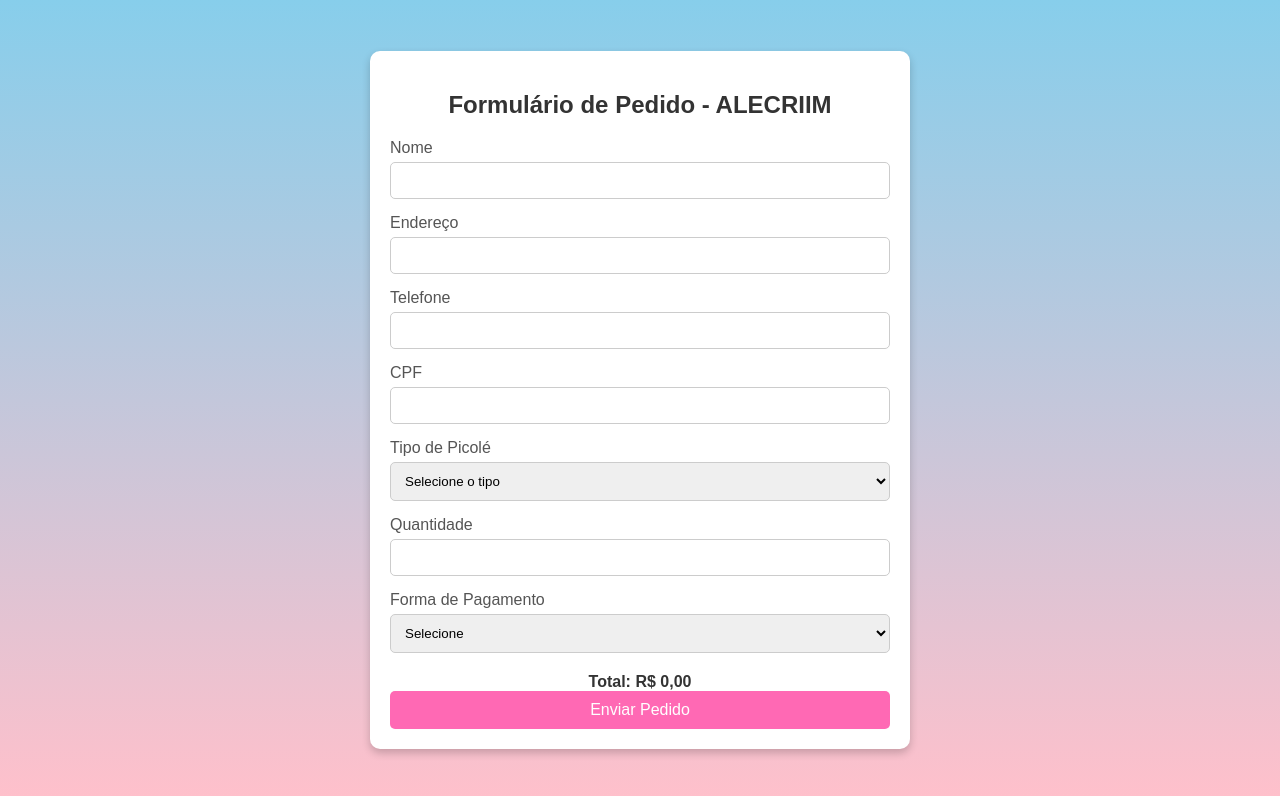
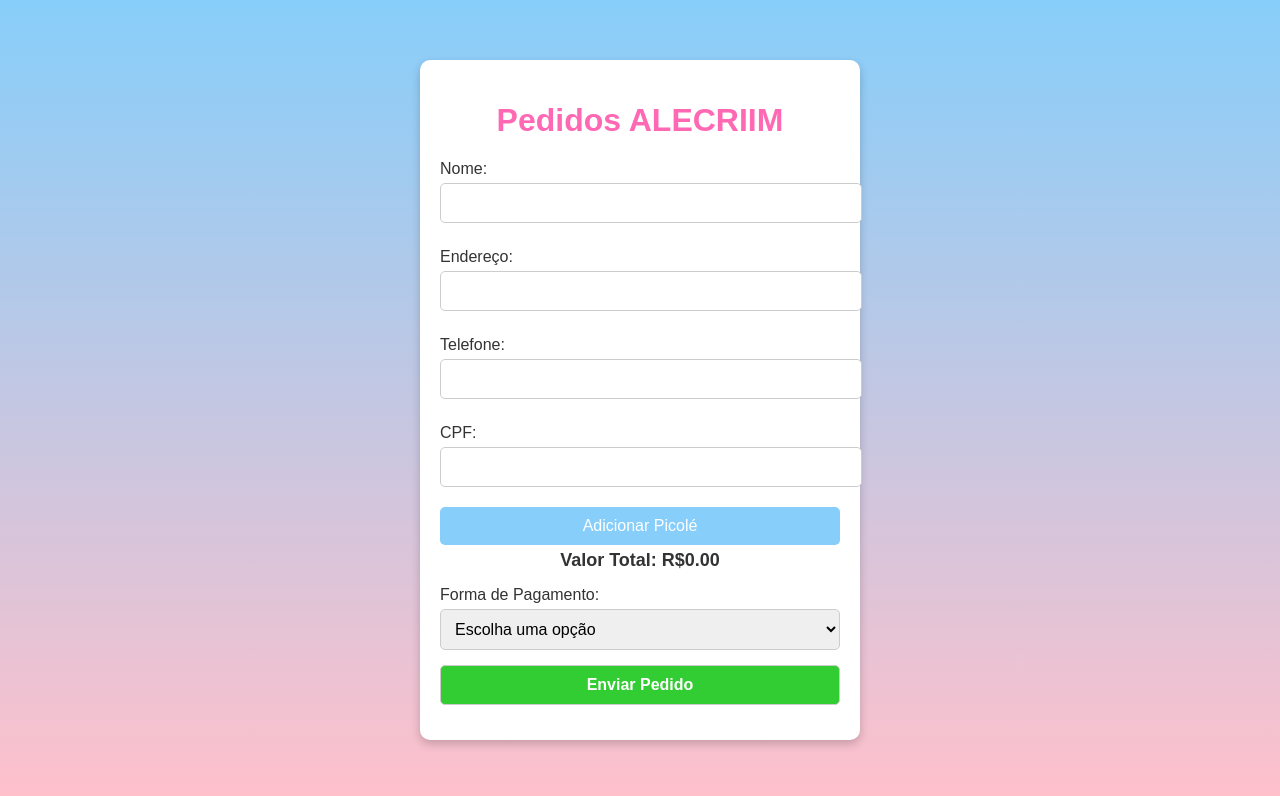
Before and after one commit to Junior-Dias/formulario-picole, a plain HTML site: page index.html in a window 1280 px wide. Drawn offline with Linux system fonts and the light colour scheme.

Commit message:
Update index.html

```diff
--- a/index.html
+++ b/index.html
@@ -3,11 +3,11 @@
 <head>
     <meta charset="UTF-8">
     <meta name="viewport" content="width=device-width, initial-scale=1.0">
-    <title>Formulário de Pedidos - ALECRIIM</title>
+    <title>Pedidos ALECRIIM</title>
     <style>
         body {
             font-family: Arial, sans-serif;
-            background: linear-gradient(to bottom, #87CEEB, #FFC0CB);
+            background: linear-gradient(to bottom, #87CEFA, #FFC0CB);
             margin: 0;
             padding: 0;
             display: flex;
@@ -17,151 +17,180 @@
         }
         .form-container {
             background: white;
+            border-radius: 10px;
+            box-shadow: 0 4px 10px rgba(0, 0, 0, 0.2);
             padding: 20px;
-            border-radius: 10px;
-            box-shadow: 0 4px 8px rgba(0, 0, 0, 0.2);
-            width: 90%;
-            max-width: 500px;
+            max-width: 400px;
+            width: 100%;
         }
-        .form-container h2 {
+        .form-container h1 {
             text-align: center;
-            margin-bottom: 20px;
+            color: #FF69B4;
+        }
+        label {
+            display: block;
+            margin: 10px 0 5px;
             color: #333;
         }
-        .form-group {
+        input, select, textarea, button {
+            width: 100%;
+            padding: 10px;
+            margin-bottom: 15px;
+            border: 1px solid #ccc;
+            border-radius: 5px;
+            font-size: 16px;
+        }
+        .product-container {
+            border: 1px solid #ddd;
+            border-radius: 5px;
+            margin-bottom: 15px;
+            padding: 10px;
+        }
+        .btn-add, .btn-remove {
+            background-color: #87CEFA;
+            color: white;
+            border: none;
+            cursor: pointer;
+            margin: 5px 0;
+        }
+        .btn-remove {
+            background-color: #FF69B4;
+        }
+        .btn-submit {
+            background-color: #32CD32;
+            color: white;
+            font-weight: bold;
+        }
+        #totalPrice {
+            font-size: 18px;
+            font-weight: bold;
+            color: #333;
+            text-align: center;
             margin-bottom: 15px;
         }
-        .form-group label {
-            display: block;
-            margin-bottom: 5px;
-            color: #555;
+    </style>
+    <script>
+        let productCount = 0;
+        let totalPrice = 0;
+
+        function addProduct() {
+            productCount++;
+            const productContainer = document.createElement('div');
+            productContainer.className = 'product-container';
+            productContainer.id = `product-${productCount}`;
+
+            productContainer.innerHTML = `
+                <label for="type-${productCount}">Tipo de Picolé:</label>
+                <select id="type-${productCount}" name="products[${productCount}][type]" required onchange="updateTotalPrice()">
+                    <option value="">Escolha um tipo</option>
+                    <option value="sem_leite_10">Sem Leite - R$1,25 (10+)</option>
+                    <option value="sem_leite_100">Sem Leite - R$1,00 (100+)</option>
+                    <option value="com_leite_10">Com Leite - R$1,60 (10+)</option>
+                    <option value="com_leite_100">Com Leite - R$1,40 (100+)</option>
+                </select>
+
+                <label for="flavor-${productCount}">Informe os sabores desejados aqui:</label>
+                <textarea id="flavor-${productCount}" name="products[${productCount}][flavor]" rows="3" required></textarea>
+
+                <label for="quantity-${productCount}">Quantidade:</label>
+                <input id="quantity-${productCount}" type="number" name="products[${productCount}][quantity]" min="1" step="1" required oninput="updateTotalPrice()">
+
+                <button type="button" class="btn-remove" onclick="removeProduct(${productCount})">Remover Picolé</button>
+            `;
+
+            document.getElementById('products').appendChild(productContainer);
         }
-        .form-group input,
-        .form-group select {
-            width: 100%;
-            padding: 10px;
-            border: 1px solid #ccc;
-            border-radius: 5px;
-            box-sizing: border-box;
-        }
-        .form-group input[type="number"] {
-            appearance: textfield;
-            -moz-appearance: textfield;
-        }
-        .total-container {
-            margin-top: 20px;
-            text-align: center;
-            font-weight: bold;
-            color: #333;
-        }
-        .submit-btn {
-            display: block;
-            width: 100%;
-            padding: 10px;
-            background: #FF69B4;
-            border: none;
-            border-radius: 5px;
-            color: white;
-            font-size: 16px;
-            cursor: pointer;
-        }
-        .submit-btn:hover {
-            background: #FF1493;
-        }
-        @media (max-width: 768px) {
-            .form-container {
-                padding: 15px;
-            }
-            .form-container h2 {
-                font-size: 18px;
-            }
-            .submit-btn {
-                font-size: 14px;
+
+        function removeProduct(id) {
+            const productContainer = document.getElementById(`product-${id}`);
+            if (productContainer) {
+                productContainer.remove();
+                updateTotalPrice();
             }
         }
-    </style>
+
+        function updateTotalPrice() {
+            totalPrice = 0;
+            const productContainers = document.querySelectorAll('.product-container');
+
+            productContainers.forEach(container => {
+                const type = container.querySelector('select').value;
+                const quantity = parseInt(container.querySelector('input').value) || 0;
+                let pricePerUnit = 0;
+
+                switch (type) {
+                    case 'sem_leite_10':
+                        pricePerUnit = 1.25;
+                        break;
+                    case 'sem_leite_100':
+                        pricePerUnit = 1.00;
+                        break;
+                    case 'com_leite_10':
+                        pricePerUnit = 1.60;
+                        break;
+                    case 'com_leite_100':
+                        pricePerUnit = 1.40;
+                        break;
+                }
+
+                totalPrice += pricePerUnit * quantity;
+            });
+
+            document.getElementById('totalPrice').textContent = `Valor Total: R$${totalPrice.toFixed(2)}`;
+        }
+
+        function submitOrder(event) {
+            event.preventDefault();
+
+            const formData = new FormData(document.getElementById('orderForm'));
+            let message = 'Pedido ALECRIIM:%0A';
+
+            formData.forEach((value, key) => {
+                if (key.includes('products')) {
+                    message += `${key}: ${value}%0A`;
+                } else {
+                    message += `${key}: ${value}%0A`;
+                }
+            });
+
+            message += `Valor Total: R$${totalPrice.toFixed(2)}%0A`;
+
+            const url = `https://wa.me/5575981353989?text=${message}`;
+            window.open(url, '_blank');
+        }
+    </script>
 </head>
 <body>
     <div class="form-container">
-        <h2>Formulário de Pedido - ALECRIIM</h2>
-        <form id="orderForm">
-            <div class="form-group">
-                <label for="name">Nome</label>
-                <input type="text" id="name" required>
-            </div>
-            <div class="form-group">
-                <label for="address">Endereço</label>
-                <input type="text" id="address" required>
-            </div>
-            <div class="form-group">
-                <label for="phone">Telefone</label>
-                <input type="text" id="phone" required>
-            </div>
-            <div class="form-group">
-                <label for="cpf">CPF</label>
-                <input type="text" id="cpf" required>
-            </div>
-            <div class="form-group">
-                <label for="product">Tipo de Picolé</label>
-                <select id="product" required>
-                    <option value="">Selecione o tipo</option>
-                    <option value="1.25">Picolé sem leite - 1,25 (a partir de 10 unidades)</option>
-                    <option value="1.00">Picolé sem leite - 1,00 (a partir de 100 unidades)</option>
-                    <option value="1.60">Picolé com leite - 1,60 (a partir de 10 unidades)</option>
-                    <option value="1.40">Picolé com leite - 1,40 (a partir de 100 unidades)</option>
-                </select>
-            </div>
-            <div class="form-group">
-                <label for="quantity">Quantidade</label>
-                <input type="number" id="quantity" min="1" required>
-            </div>
-            <div class="form-group">
-                <label for="payment">Forma de Pagamento</label>
-                <select id="payment" required>
-                    <option value="">Selecione</option>
-                    <option value="Dinheiro">Dinheiro</option>
-                    <option value="Pix">Pix</option>
-                </select>
-            </div>
-            <div class="total-container" id="totalContainer">Total: R$ 0,00</div>
-            <button type="button" class="submit-btn" onclick="sendToWhatsApp()">Enviar Pedido</button>
+        <h1>Pedidos ALECRIIM</h1>
+        <form id="orderForm" onsubmit="submitOrder(event)">
+            <label for="name">Nome:</label>
+            <input type="text" id="name" name="name" required>
+
+            <label for="address">Endereço:</label>
+            <input type="text" id="address" name="address" required>
+
+            <label for="phone">Telefone:</label>
+            <input type="tel" id="phone" name="phone" required>
+
+            <label for="cpf">CPF:</label>
+            <input type="text" id="cpf" name="cpf" required>
+
+            <div id="products"></div>
+
+            <button type="button" class="btn-add" onclick="addProduct()">Adicionar Picolé</button>
+
+            <div id="totalPrice">Valor Total: R$0.00</div>
+
+            <label for="payment">Forma de Pagamento:</label>
+            <select id="payment" name="payment" required>
+                <option value="">Escolha uma opção</option>
+                <option value="dinheiro">Dinheiro</option>
+                <option value="pix">Pix</option>
+            </select>
+
+            <button type="submit" class="btn-submit">Enviar Pedido</button>
         </form>
     </div>
-
-    <script>
-        const productSelect = document.getElementById('product');
-        const quantityInput = document.getElementById('quantity');
-        const totalContainer = document.getElementById('totalContainer');
-
-        function calculateTotal() {
-            const price = parseFloat(productSelect.value) || 0;
-            const quantity = parseInt(quantityInput.value) || 0;
-            const total = price * quantity;
-            totalContainer.textContent = `Total: R$ ${total.toFixed(2)}`;
-        }
-
-        productSelect.addEventListener('change', calculateTotal);
-        quantityInput.addEventListener('input', calculateTotal);
-
-        function sendToWhatsApp() {
-            const name = document.getElementById('name').value;
-            const address = document.getElementById('address').value;
-            const phone = document.getElementById('phone').value;
-            const cpf = document.getElementById('cpf').value;
-            const product = productSelect.options[productSelect.selectedIndex].text;
-            const quantity = quantityInput.value;
-            const payment = document.getElementById('payment').value;
-            const total = totalContainer.textContent.replace('Total: ', '');
-
-            if (!name || !address || !phone || !cpf || !product || !quantity || !payment) {
-                alert('Por favor, preencha todos os campos.');
-                return;
-            }
-
-            const message = `*Pedido ALECRIIM*%0A%0A*Nome:* ${name}%0A*Endereço:* ${address}%0A*Telefone:* ${phone}%0A*CPF:* ${cpf}%0A*Produto:* ${product}%0A*Quantidade:* ${quantity}%0A*Forma de Pagamento:* ${payment}%0A*Total:* ${total}`;
-            const whatsappUrl = `https://wa.me/5575981353989?text=${message}`;
-            window.open(whatsappUrl, '_blank');
-        }
-    </script>
 </body>
 </html>
```
